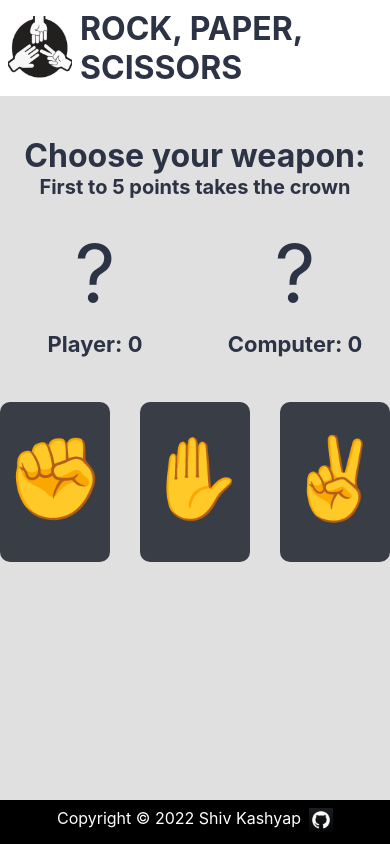
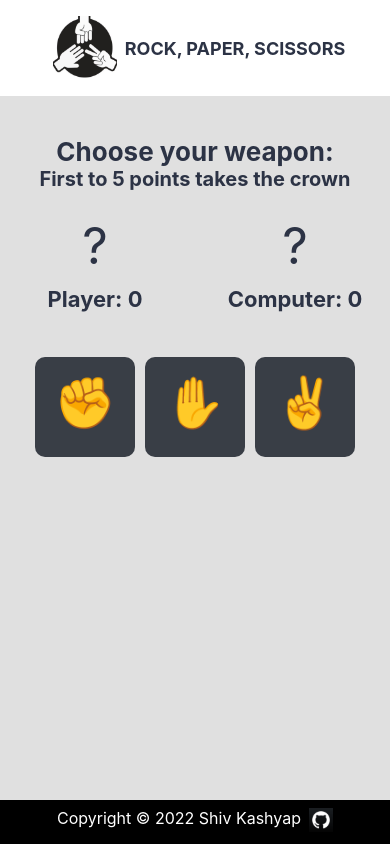
Before and after one commit to shivsgkashyap/rock-paper-scissors, a React (Vite) app: page / in a window 390 px wide. Built offline with nearby package versions, Linux system fonts and the light colour scheme.

Commit message:
Added media queries for responsiveness

```diff
--- a/src/App.css
+++ b/src/App.css
@@ -156,3 +156,31 @@ footer img {
 footer img:hover {
   transform: rotate(360deg) scale(1.2);
 }
+
+/* MEDIA QUERIES */
+
+@media (max-width: 550px) {
+  .title {
+    font-size: 18px;
+  }
+
+  .score-info {
+    font-size: 26px;
+  }
+
+  .buttons {
+    gap: 10px;
+  }
+
+  .btn-square {
+    width: 100px;
+    height: 100px;
+  }
+
+  .sign {
+    font-size: 50px;
+  }
+
+  .modal {
+    width: 95%;
+  }
--- a/src/components/Footer.jsx
+++ b/src/components/Footer.jsx
@@ -4,7 +4,7 @@ export default function Footer() {
   return (
     <footer class="footer">
       <p>Copyright © {new Date().getFullYear()} Shiv Kashyap</p>
-      <a href="https://github.com/" target="_blank">
+      <a href="https://github.com/shivsgkashyap" target="_blank">
         <img src="./src/images/github.png" alt="Github Logo" />
       </a>
     </footer>
--- a/src/components/Header.jsx
+++ b/src/components/Header.jsx
@@ -4,7 +4,7 @@ export default function Header() {
   return (
     <header className="navbar-items">
       <img src="./src/images/rps.jpg" alt="Rock,Paper,Scissors Logo" />
-      <h1>ROCK, PAPER, SCISSORS</h1>
+      <h1 className="title">ROCK, PAPER, SCISSORS</h1>
     </header>
   );
 }
--- a/src/components/Main.jsx
+++ b/src/components/Main.jsx
@@ -116,14 +116,22 @@ export default function Main() {
         </div>
       </div>
       <div className="buttons">
-        <button className="rock-button" id="rock" onClick={getUserSelection}>
+        <button
+          className="rock-button btn-square"
+          id="rock"
+          onClick={getUserSelection}
+        >
           <div className="sign">✊</div>
         </button>
-        <button className="paper-button" id="paper" onClick={getUserSelection}>
+        <button
+          className="paper-button btn-square"
+          id="paper"
+          onClick={getUserSelection}
+        >
           <div className="sign">✋</div>
         </button>
         <button
-          className="scissors-button"
+          className="scissors-button btn-square"
           id="scissors"
           onClick={getUserSelection}
         >
```
Also changed, not shown: src/practice.jsx (deleted, +0 -16 lines).
